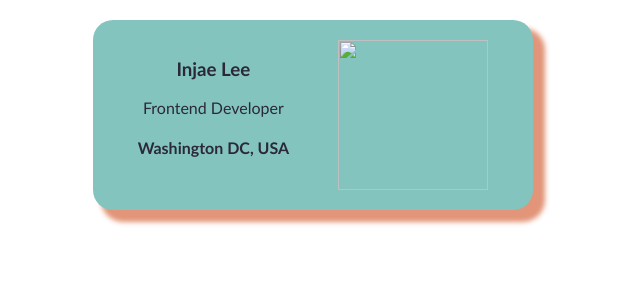
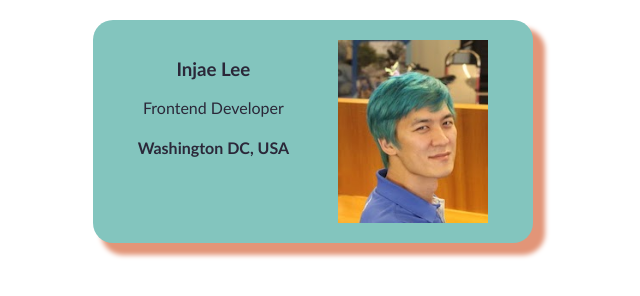
Before and after one commit to lee-injae/business-card, a plain HTML site: page index.html in a window 1280 px wide. Shown: the whole page, without its empty margins (327-967 px from the left). Drawn offline with nearby package versions, Linux system fonts and the light colour scheme.

Commit message:
corrected png to jpeg

```diff
--- a/index.html
+++ b/index.html
@@ -9,7 +9,7 @@
                 <p>Frontend Developer</p>
                 <h4>Washington DC, USA</h4>
             </div>
-            <img class="avatar" src="images/ij.png">
+            <img class="avatar" src="images/ij.jpeg">
         </div>
     </body>
 </html>
```
